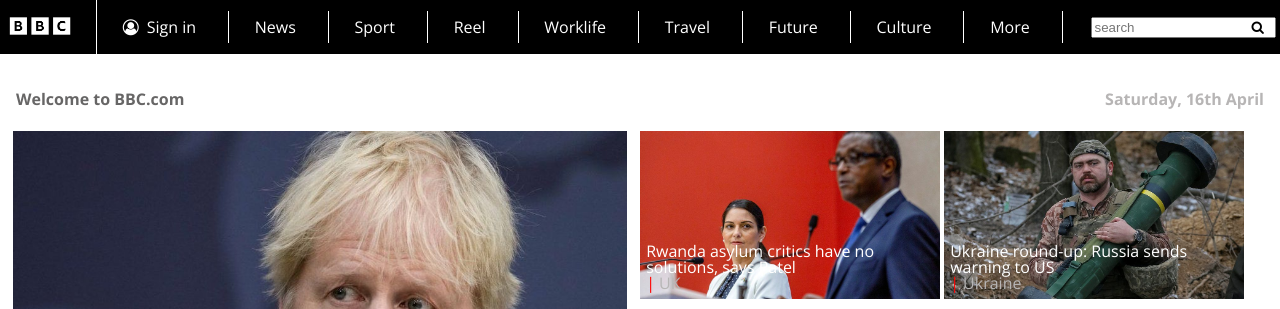
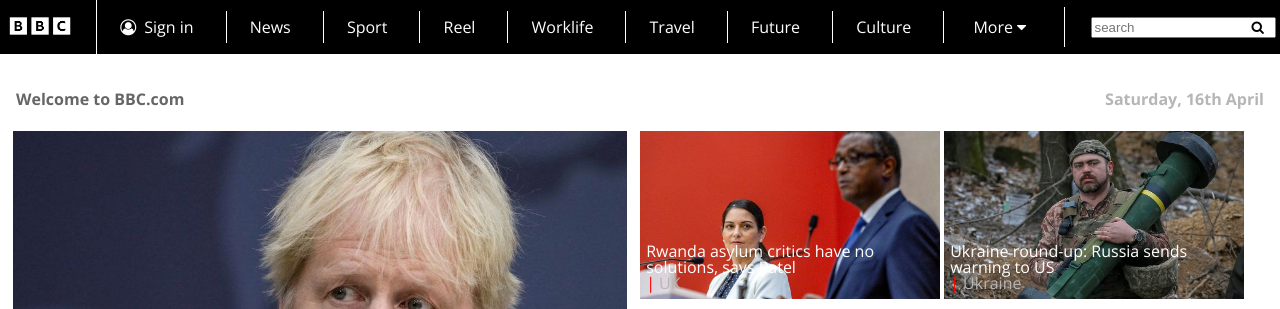
Before and after one commit to marksist300/100dev, a plain HTML site: page class06/homework/layoutBBC/index.html in a window 1280 px wide. Shown: the top 309 px of the page. Drawn offline with nearby package versions, Linux system fonts and the light colour scheme.

```diff
--- a/class06/homework/layoutBBC/index.html
+++ b/class06/homework/layoutBBC/index.html
@@ -22,7 +22,11 @@
           <a class='nav-link' href="#">Travel</a>
           <a class='nav-link' href="#">Future</a>
           <a class='nav-link' href="#">Culture</a>
-          <a class='nav-link' href="#">More</a>
+          <div class="nav-link">
+            <button class="dropbtn">More
+              <i class="fa fa-caret-down"></i>
+            </button>
+          </div>
             <div class="search-bar">
               <form>
                 <input type="text" placeholder="search" name="search">
--- a/class06/homework/layoutBBC/style/style.css
+++ b/class06/homework/layoutBBC/style/style.css
@@ -70,6 +70,7 @@
 	padding: .5rem 2rem .5rem .5rem;
 }
 
+
 .BBC-logo {
 	padding: .5rem 1.5rem .5rem .5rem;
 }
@@ -79,6 +80,14 @@
 	max-height: 4%;
 	background-color: green;
 }
+.nav-link .dropbtn{
+	background-color: black;
+	font-family: inherit;
+	border: none;
+	color: white;
+	font-size: 1rem;
+}
+
 .fa-user-circle-o {
 	padding-right: .5rem;
 }
@@ -134,7 +143,6 @@
 .headline-photo{
 	position: relative;
 	width: 48%;
-	z-index: -10;
 }
 
 .headline-photo img {
@@ -260,3 +268,8 @@
 .article-block .sub-heading-info {
 	color: rgb(103, 102, 102);
 }
+
+@media screen and (max-width: 940px) {
+
+	/*set rules to make top box images responsive */
+}
```
